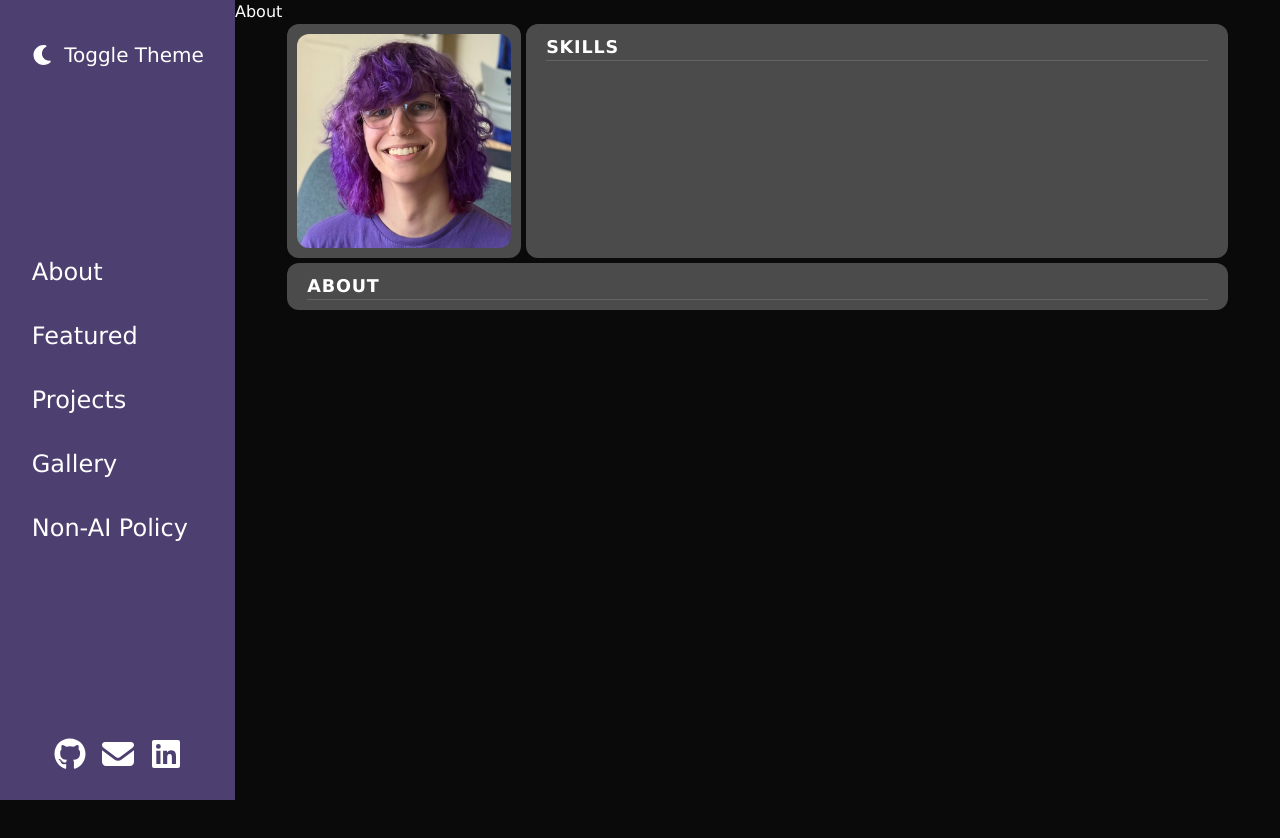
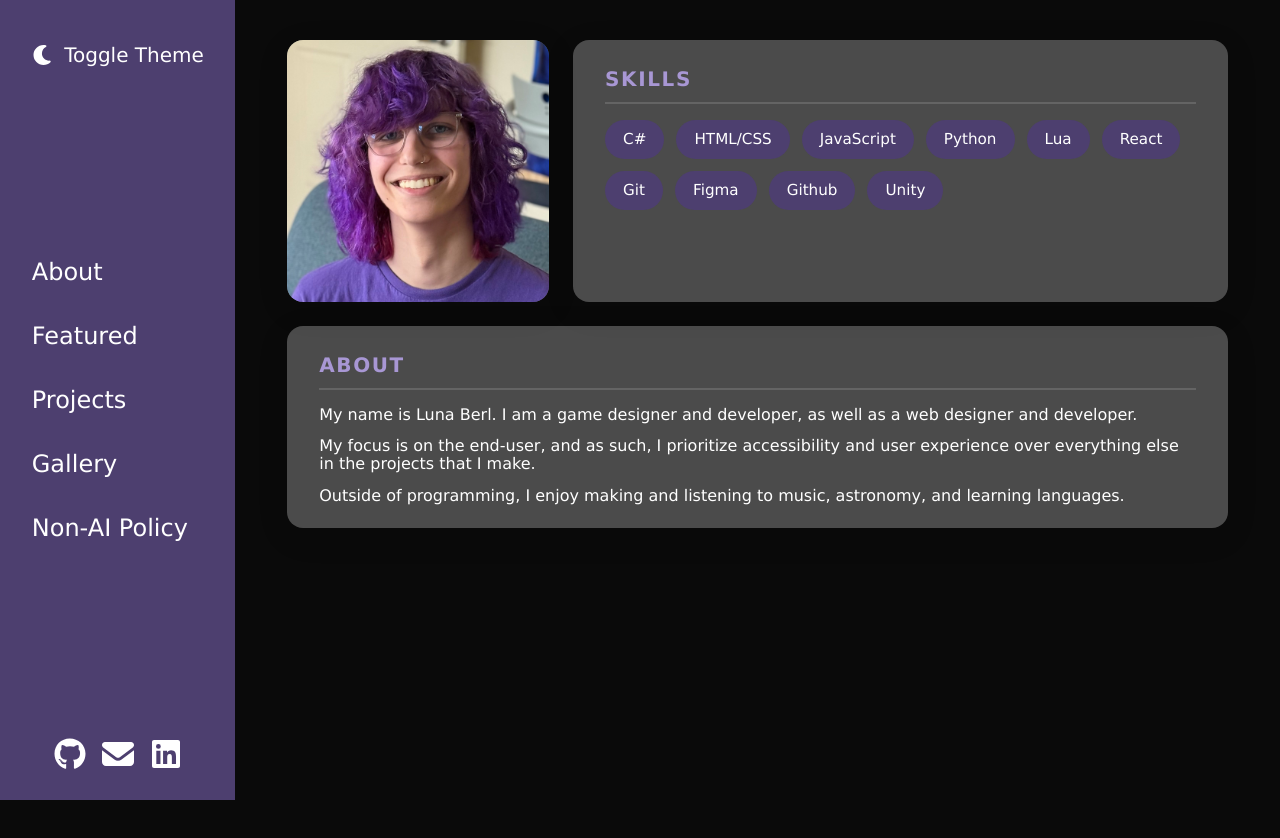
Before and after one commit to Echoviax/portfolio2, a Next.js app: page / in a window 1280 px wide. Shown: the top 838 px of the page. Built offline with nearby package versions, Linux system fonts and the light colour scheme.

Commit message:
about is about done

```diff
--- a/app/components/About.tsx
+++ b/app/components/About.tsx
@@ -1,4 +1,5 @@
 import Image from "next/image";
+import SkillCell from "./Skill";
 
 export default function AboutPage() {
     return (
@@ -13,9 +14,32 @@ export default function AboutPage() {
             </div>
             <div className="about-cell" id="about-skills">
                 <h2>Skills</h2>
+                {/* These'll eventually be color/shape coded and have an indicator of proficiency */}
+                <div id="about-skill-parent">
+                    {/* Programming languages */}
+                    <SkillCell name="C#" />
+                    <SkillCell name="HTML/CSS" />
+                    <SkillCell name="JavaScript" />
+                    <SkillCell name="Python" />
+                    <SkillCell name="Lua" />
+
+                    {/* Frameworks */}
+                    <SkillCell name="React" />
+                    <SkillCell name="Git" />
+
+                    {/* Specific Apps */}
+                    <SkillCell name="Figma" />
+                    <SkillCell name="Github" />
+                    <SkillCell name="Unity" />
+                </div>
             </div>
             <div className="about-cell" id="about-about">
                 <h2>About</h2>
+                <div className="about-content">
+                    <p>My name is Luna Berl. I am a game designer and developer, as well as a web designer and developer.</p>
+                    <p>My focus is on the end-user, and as such, I prioritize accessibility and user experience over everything else in the projects that I make.</p>
+                    <p>Outside of programming, I enjoy making and listening to music, astronomy, and learning languages.</p>
+                </div>
             </div>
         </div>
     );
--- /dev/null
+++ b/app/components/Skill.tsx
@@ -0,0 +1,8 @@
+// that sounds like skin cell...
+export default function SkillCell({name}: {name: string}) {
+    return (
+        <div className="skill-cell">
+            {name}
+        </div>
+    );
+}
--- a/app/page.tsx
+++ b/app/page.tsx
@@ -11,7 +11,6 @@ export default function Page() {
   return (
     <main id="main">
       <section id="about" tabIndex={-1}>
-        <h1>About</h1>
         <AboutPage />
       </section>
 
--- a/app/styles/About.css
+++ b/app/styles/About.css
@@ -1,37 +1,101 @@
 #about-page {
     width: 90%;
-    margin: 0px auto;
+    max-width: 1100px;
+    margin: 40px auto;
     display: grid;
     grid-template-areas:
         "image skills"
         "about about";
-    grid-template-columns: 1fr 3fr;
-    gap: 5px;
+    grid-template-columns: 1fr 2.5fr;
+    gap: 24px;
 }
 
 .about-cell {
     background-color: var(--panel-color);
     width: 100%;
-    border-radius: 12px;
-    padding: 10px 20px;
+    border-radius: 16px;
+    padding: 24px 32px;
+    /* This rule doesn't actually do anything since the background is black... */
+    box-shadow: 0 8px 32px rgba(0, 0, 0, 0.1);
+
+    opacity: 0;
+    animation: fadeInUp 0.5s cubic-bezier(0.2, 0.8, 0.2, 1) forwards;
 }
 
 .about-cell > h2 {
     font-weight: bold;
     text-transform: uppercase;
-    font-size: 1.1rem;
-    border-bottom: 1.4px solid var(--hover-color);
-    letter-spacing: 0.05rem;
+    font-size: 1.25rem;
+    color: var(--outline-color);
+    border-bottom: 2px solid var(--hover-color);
+    letter-spacing: 0.1rem;
+    margin-bottom: 16px;
+    padding-bottom: 8px;
+}
+
+.skill-cell {
+    padding: 8px 18px;
+    border-radius: 32px;
+    background-color: var(--primary-color);
+    font-size: 0.95rem;
+    font-weight: 500;
+    cursor: default;
+}
+
+#about-skill-parent {
+    display: flex;
+    gap: 12px;
+    flex-wrap: wrap;
 }
 
 #about-image {
-    padding: 10px;
+    grid-area: image;
+    padding: 0;
+    overflow: hidden;
+    display: flex;
+    grid-area: image;
+
+    animation-delay: 0.1s;
 }
 
 #about-image > img {
     border-radius: 12px;
 }
 
+#about-skills {
+    grid-area: skills;
+
+    animation-delay: 0.1s;
+}
+
 #about-about {
     grid-area: about;
+
+    animation-delay: 0.25s;
 }
+
+.about-content p {
+    line-height: 1.1;
+    margin-bottom: 14px;
+}
+
+.about-content p:last-child {
+    margin-bottom: 0;
+}
+
+@media (max-width: 800px) {
+    #about-page {
+        grid-template-areas:
+            "image"
+            "skills"
+            "about";
+        grid-template-columns: 1fr;
+        gap: 12px;
+    }
+
+    #about-image {
+        aspect-ratio: 1 / 1;
+        max-width: 350px;
+        margin: 0 auto;
+    }
+}
--- /dev/null
+++ b/app/styles/Keyframes.css
@@ -0,0 +1,10 @@
+@keyframes fadeInUp {
+    from {
+        opacity: 0;
+        transform: translateY(20px);
+    }
+    to {
+        opacity: 1;
+        transform: translateY(0);
+    }
+}
--- a/app/styles/Master.css
+++ b/app/styles/Master.css
@@ -3,3 +3,4 @@
 @import url(./Sidebar.css);
 @import url(./Page.css);
 @import url(./About.css);
+@import url(./Keyframes.css);
--- a/app/styles/Page.css
+++ b/app/styles/Page.css
@@ -6,3 +6,10 @@ main {
     flex-direction: column;
     gap: 100vh;
 }
+
+@media (max-width: 800px) {
+    main {
+        width: 100%;
+        left: 0px;
+    }
+}
--- a/app/styles/Sidebar.css
+++ b/app/styles/Sidebar.css
@@ -75,3 +75,11 @@
 .footer-btn:hover, .footer-btn:focus-visible {
     transform: scale(1.1);
 }
+
+@media (max-width: 800px) {
+    .nav-sidebar {
+        display: none;
+        visibility: hidden;
+        width: 0px;
+    }
+}
```
